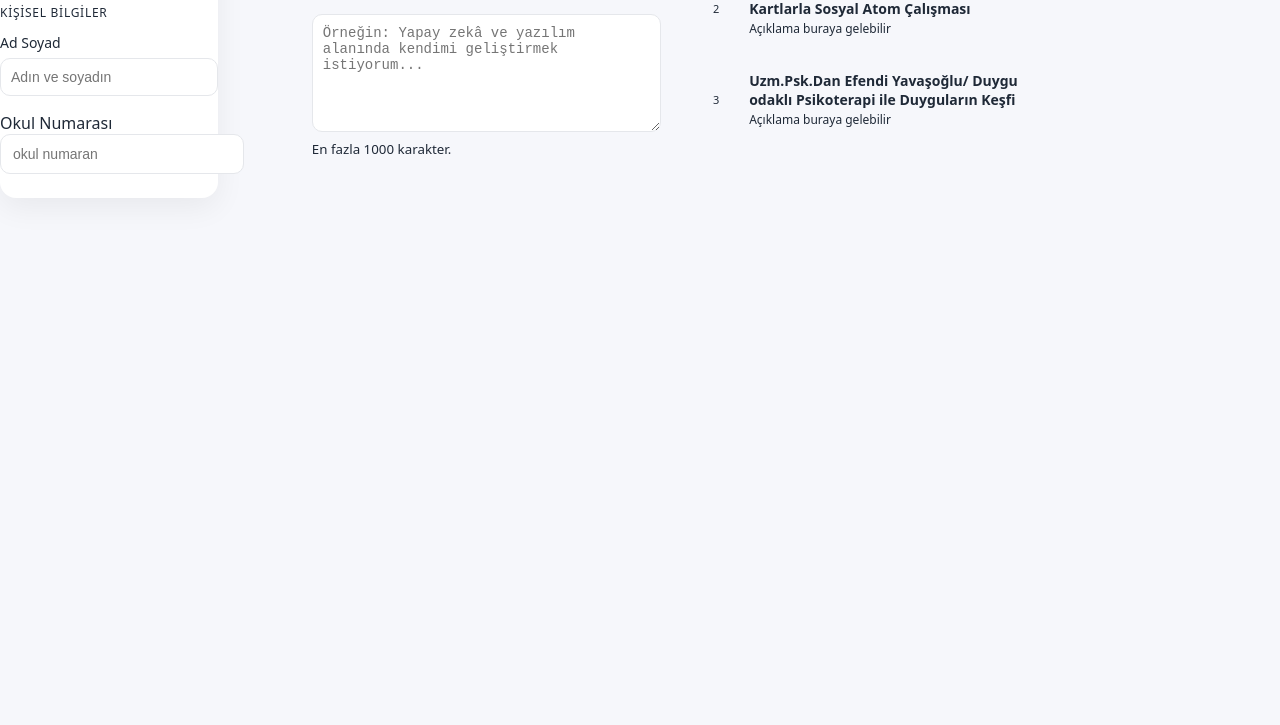
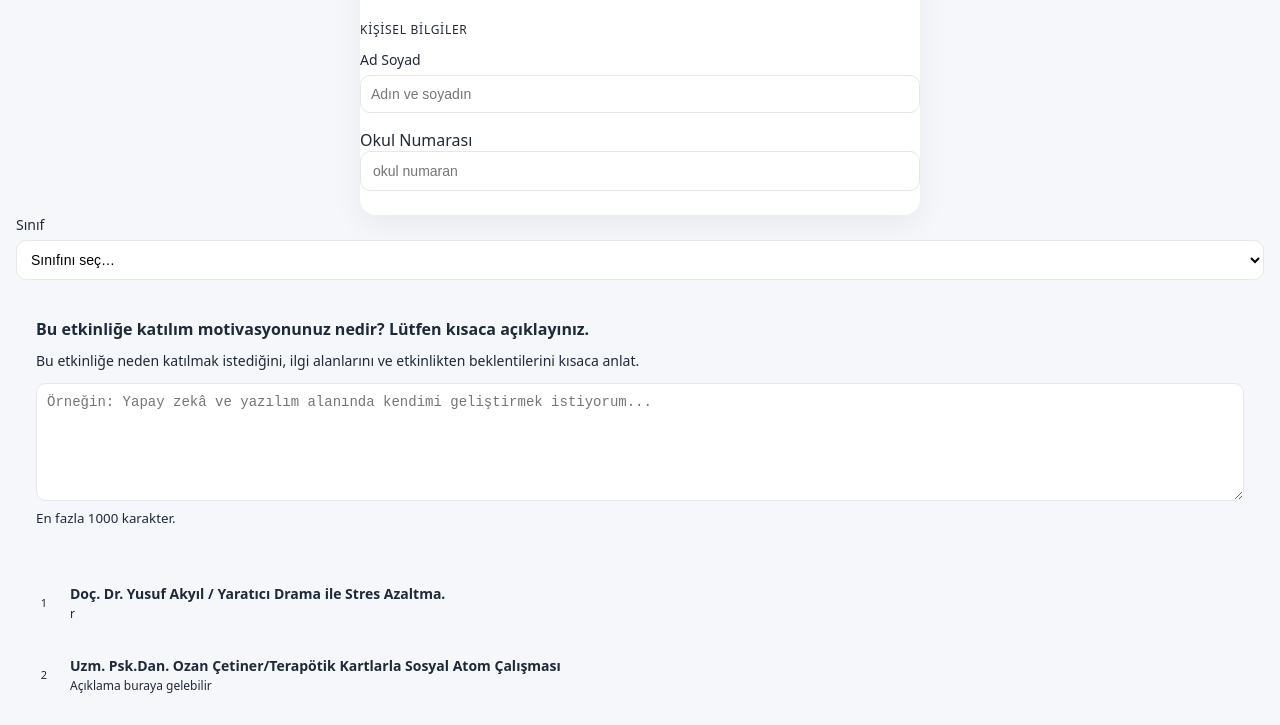
Before and after one commit to arda1yunus/snalbathonea, a website: page public/etkinlikler.html in a window 1280 px wide. Shown: the part 133-858 px from the top of the page. Before the commit the page ends 800 px from the top, so only its background shows below. Drawn offline with Linux system fonts and the light colour scheme.

Commit message:
Refactor CSS for layout and styling improvements

```diff
--- a/public/css/etkinlikler.css
+++ b/public/css/etkinlikler.css
@@ -1,30 +1,43 @@
 /* =========================
-   FORM BASE
+   GLOBAL FIX
 ========================= */
-body {
-  margin: 0;
-  padding: 40px 16px;
-  background: #f6f7fb;
-  display: flex;
-  justify-content: center;
-  align-items: flex-start;
+
+* {
   box-sizing: border-box;
 }
+
+html, body {
+  height: 100%;
+}
+
+/* =========================
+   BODY
+========================= */
+
 body {
   font-family: system-ui, -apple-system, Segoe UI, Roboto, Arial, sans-serif;
   background: #f6f7fb;
   margin: 0;
-  padding: 0;
+  padding: 40px 16px;
   color: #1f2937;
+  min-height: 100vh;
 }
+
+/* =========================
+   FORM CONTAINER
+========================= */
 
 .form-wrap {
   max-width: 600px;
-  margin: 40px auto;
+  width: 100%;
+  margin: 0 auto;
   background: #ffffff;
   padding: 28px;
   border-radius: 16px;
   box-shadow: 0 10px 30px rgba(0,0,0,0.06);
+
+  display: block;
+  overflow: visible;
 }
 
 /* =========================
@@ -111,7 +124,7 @@ textarea:focus {
 }
 
 /* =========================
-   WORKSHOP CARD
+   WORKSHOP GRID
 ========================= */
 
 .workshop-grid {
@@ -119,6 +132,10 @@ textarea:focus {
   gap: 12px;
   margin-top: 10px;
 }
+
+/* =========================
+   WORKSHOP ITEM
+========================= */
 
 .workshop-item {
   display: flex;
@@ -143,6 +160,10 @@ textarea:focus {
   background: #eef2ff;
 }
 
+/* =========================
+   BADGE
+========================= */
+
 .badge {
   width: 28px;
   height: 28px;
@@ -161,6 +182,10 @@ textarea:focus {
   color: white;
 }
 
+/* =========================
+   TEXT INSIDE CARD
+========================= */
+
 .name {
   font-size: 14px;
   font-weight: 600;
@@ -172,6 +197,10 @@ textarea:focus {
   color: #6b7280;
   margin-top: 2px;
 }
+
+/* =========================
+   RANK
+========================= */
 
 .workshop-rank {
   margin-left: auto;
@@ -233,9 +262,13 @@ button:hover {
 ========================= */
 
 @media (max-width: 640px) {
+  body {
+    padding: 0;
+  }
+
   .form-wrap {
     margin: 0;
     border-radius: 0;
-    box-shadow: none;
+    min-height: 100vh;
   }
 }
```
